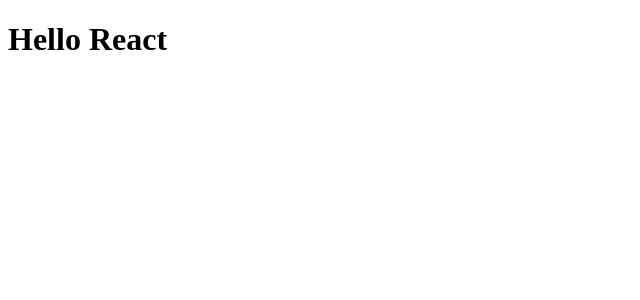
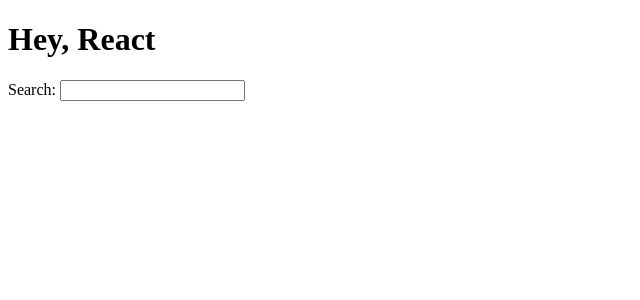
Before and after one commit to anthpantaleo/react_learning, a React (Vite) app in the folder hacker-stories/: page / in a window 1280 px wide. Shown: the top 300 px of the page, without its empty margins (0-640 px from the left). Built offline with nearby package versions, Linux system fonts and the light colour scheme.

Commit message:
React in JSX

```diff
--- a/hacker-stories/src/App.jsx
+++ b/hacker-stories/src/App.jsx
@@ -3,11 +3,21 @@
 // import "./App.css";
 import * as React from "react";
 
+const title = "React!";
+
+const welcome = {
+  greeting: "Hey",
+  title: "React",
+};
+
 function App() {
-  const title = "React";
   return (
     <div>
-      <h1>Hello React</h1>
+      <h1>
+        {welcome.greeting}, {welcome.title}
+      </h1>
+      <label htmlFor="search">Search: </label>
+      <input id="search" type="text" />
     </div>
   );
 }
```
